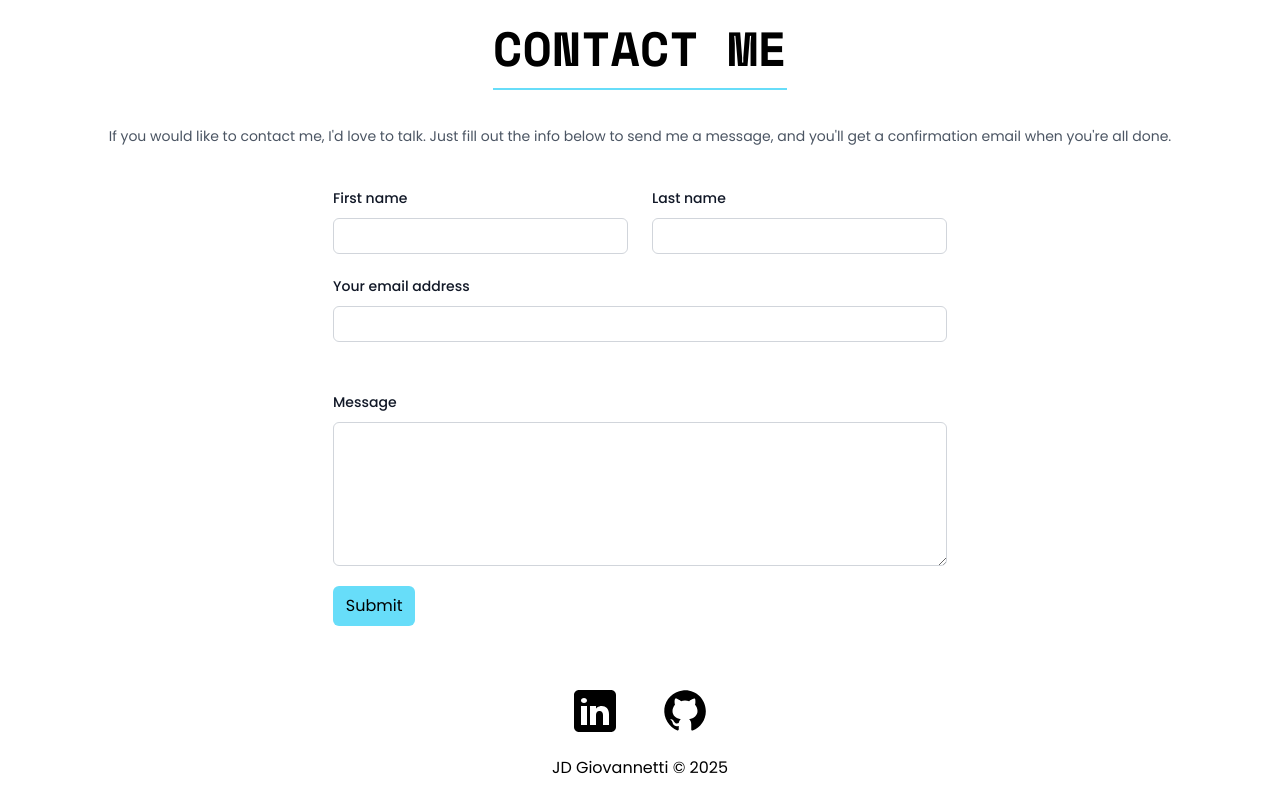
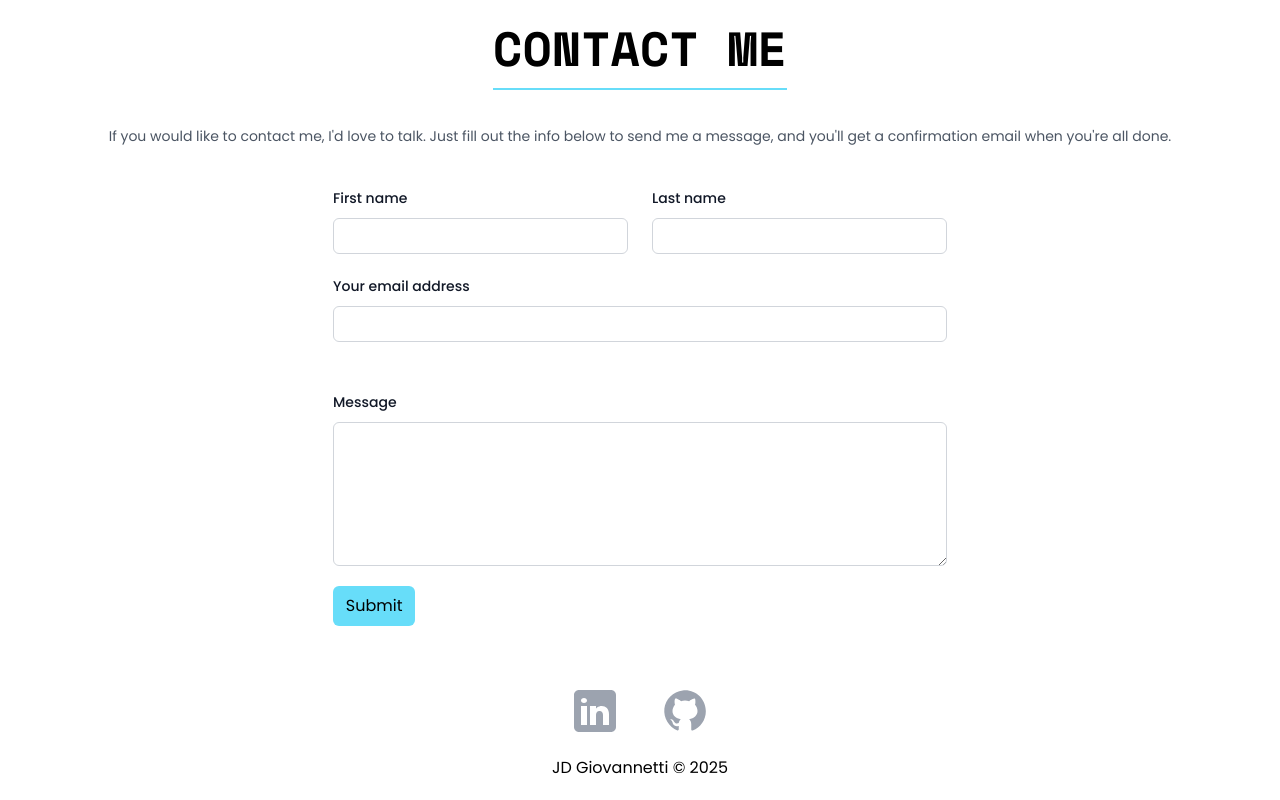
Before and after one commit to jdgio2/portfoliov1, a React (Vite) app: page / in a window 1280 px wide. Shown: the part 2397-3197 px from the top of the page. Built offline with nearby package versions, Linux system fonts and the light colour scheme.

Commit message:
Change footer icons colors

```diff
--- a/src/components/layout/Footer.tsx
+++ b/src/components/layout/Footer.tsx
@@ -18,6 +18,7 @@ export default function Footer() {
             width="50"
             height="50"
             viewBox="0 0 50 50"
+            className="fill-gray-400"
           >
             <path d="M41,4H9C6.24,4,4,6.24,4,9v32c0,2.76,2.24,5,5,5h32c2.76,0,5-2.24,5-5V9C46,6.24,43.76,4,41,4z M17,20v19h-6V20H17z M11,14.47c0-1.4,1.2-2.47,3-2.47s2.93,1.07,3,2.47c0,1.4-1.12,2.53-3,2.53C12.2,17,11,15.87,11,14.47z M39,39h-6c0,0,0-9.26,0-10 c0-2-1-4-3.5-4.04h-0.08C27,24.96,26,27.02,26,29c0,0.91,0,10,0,10h-6V20h6v2.56c0,0,1.93-2.56,5.81-2.56 c3.97,0,7.19,2.73,7.19,8.26V39z"></path>
           </svg>
@@ -35,6 +36,7 @@ export default function Footer() {
             width="50"
             height="50"
             viewBox="0 0 24 24"
+            className="fill-gray-400"
           >
             <path d="M10.9,2.1c-4.6,0.5-8.3,4.2-8.8,8.7c-0.5,4.7,2.2,8.9,6.3,10.5C8.7,21.4,9,21.2,9,20.8v-1.6c0,0-0.4,0.1-0.9,0.1 c-1.4,0-2-1.2-2.1-1.9c-0.1-0.4-0.3-0.7-0.6-1C5.1,16.3,5,16.3,5,16.2C5,16,5.3,16,5.4,16c0.6,0,1.1,0.7,1.3,1c0.5,0.8,1.1,1,1.4,1 c0.4,0,0.7-0.1,0.9-0.2c0.1-0.7,0.4-1.4,1-1.8c-2.3-0.5-4-1.8-4-4c0-1.1,0.5-2.2,1.2-3C7.1,8.8,7,8.3,7,7.6C7,7.2,7,6.6,7.3,6 c0,0,1.4,0,2.8,1.3C10.6,7.1,11.3,7,12,7s1.4,0.1,2,0.3C15.3,6,16.8,6,16.8,6C17,6.6,17,7.2,17,7.6c0,0.8-0.1,1.2-0.2,1.4 c0.7,0.8,1.2,1.8,1.2,3c0,2.2-1.7,3.5-4,4c0.6,0.5,1,1.4,1,2.3v2.6c0,0.3,0.3,0.6,0.7,0.5c3.7-1.5,6.3-5.1,6.3-9.3 C22,6.1,16.9,1.4,10.9,2.1z"></path>
           </svg>
```
